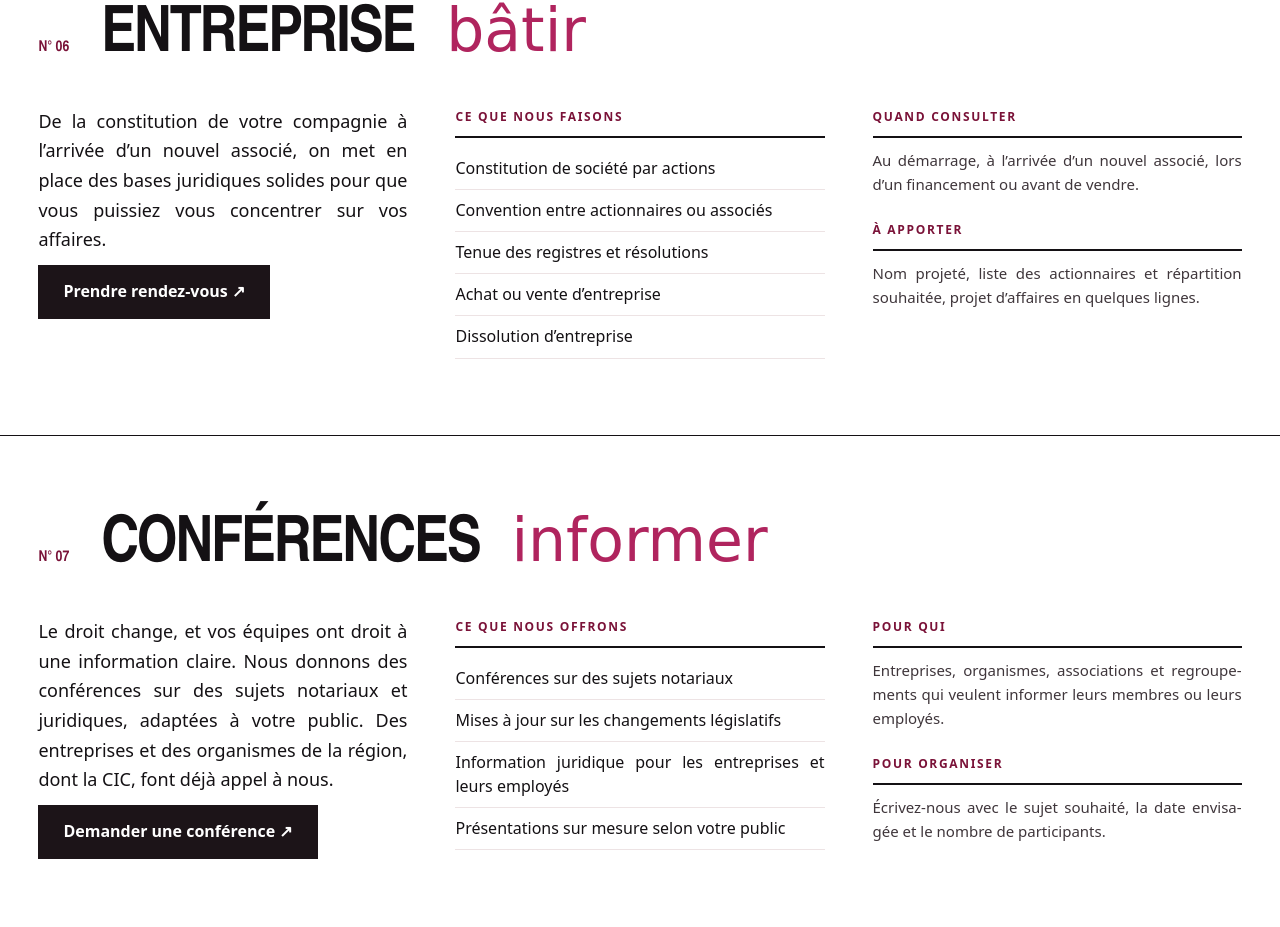
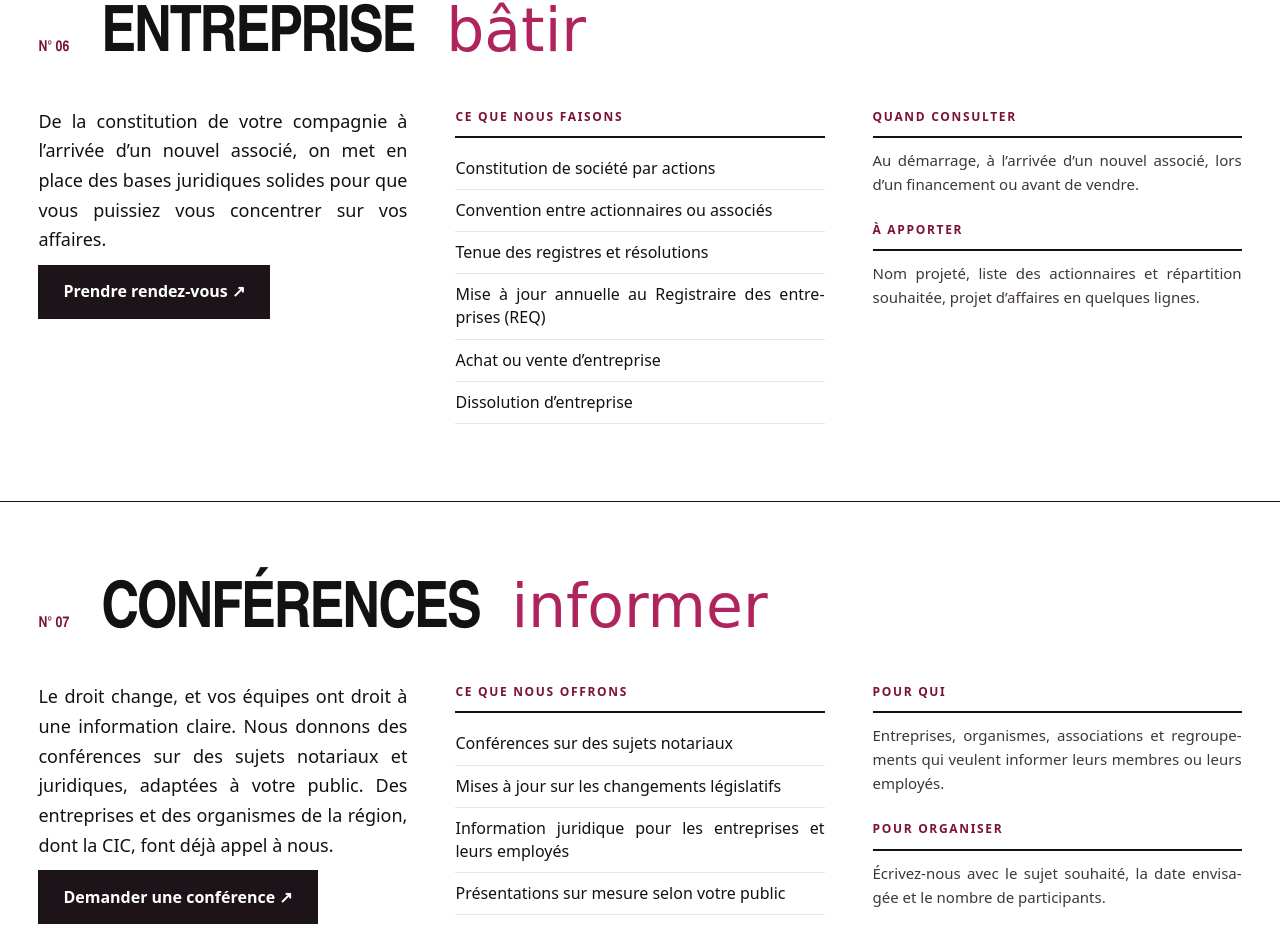
Before and after one commit to reactoolai/bianka, a website built with Vite: page services.html in a window 1280 px wide. Shown: the part 3323-4250 px from the top of the page. Built offline with nearby package versions, Linux system fonts and the light colour scheme; no server answers; a web font is replaced by a local one.

Commit message:
Services, Entreprise : mise à jour annuelle au REQ
Co-Authored-By: Claude Opus 5.5 <noreply@anthropic.com>

```diff
--- a/services.html
+++ b/services.html
@@ -118,7 +118,7 @@
             <p style="font-size: 18px; line-height: 1.65">De la constitution de votre compagnie à l’arrivée d’un nouvel associé, on met en place des bases juridiques solides pour que vous puissiez vous concentrer sur vos affaires.</p>
             <a class="btn btn--dark" href="/rendez-vous.html?motif=Entreprise" style="align-self: flex-start">Prendre rendez-vous ↗</a>
           </div>
-          <div><span class="label">Ce que nous faisons</span><ul><li>Constitution de société par actions</li><li>Convention entre actionnaires ou associés</li><li>Tenue des registres et résolutions</li><li>Achat ou vente d’entreprise</li><li>Dissolution d’entreprise</li></ul></div>
+          <div><span class="label">Ce que nous faisons</span><ul><li>Constitution de société par actions</li><li>Convention entre actionnaires ou associés</li><li>Tenue des registres et résolutions</li><li>Mise à jour annuelle au Registraire des entreprises (REQ)</li><li>Achat ou vente d’entreprise</li><li>Dissolution d’entreprise</li></ul></div>
           <div><span class="label">Quand consulter</span><p class="small">Au démarrage, à l’arrivée d’un nouvel associé, lors d’un financement ou avant de vendre.</p><span class="label">À apporter</span><p class="small">Nom projeté, liste des actionnaires et répartition souhaitée, projet d’affaires en quelques lignes.</p></div>
         </div>
       </div>
```
